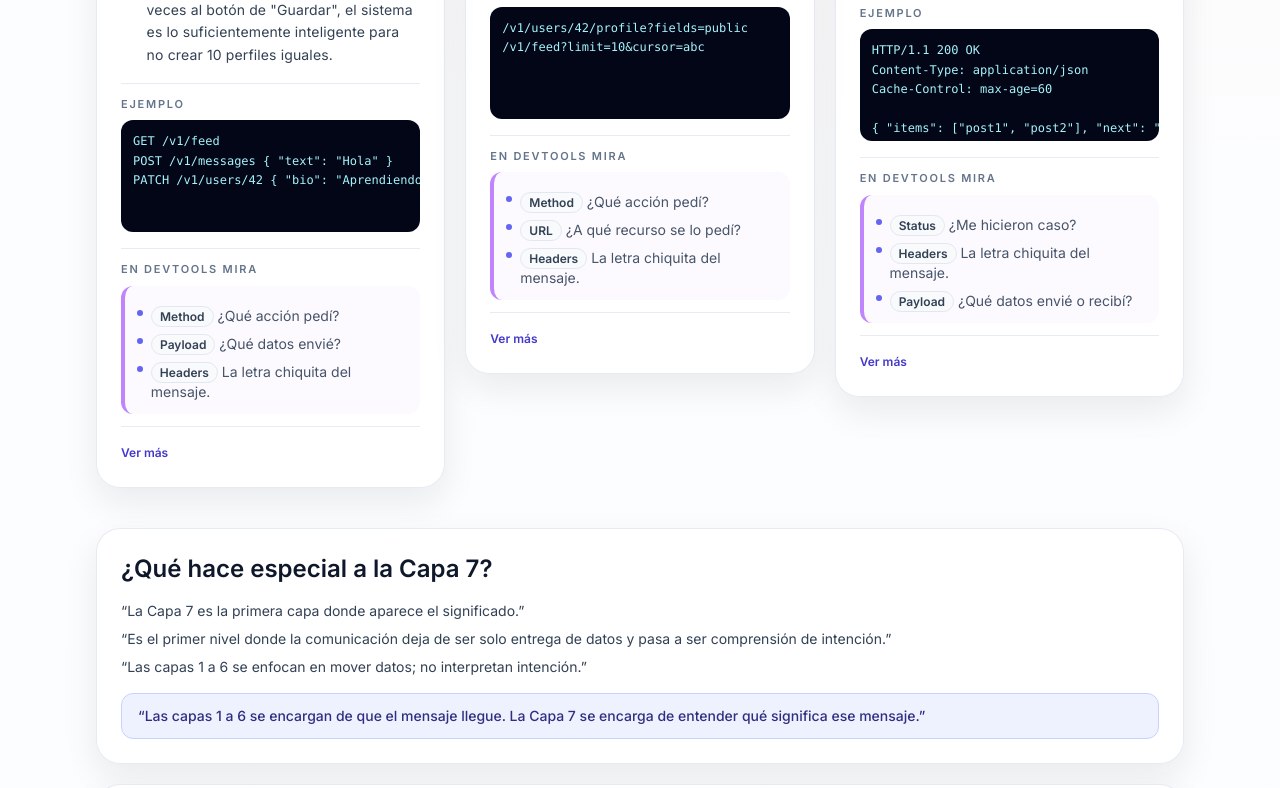
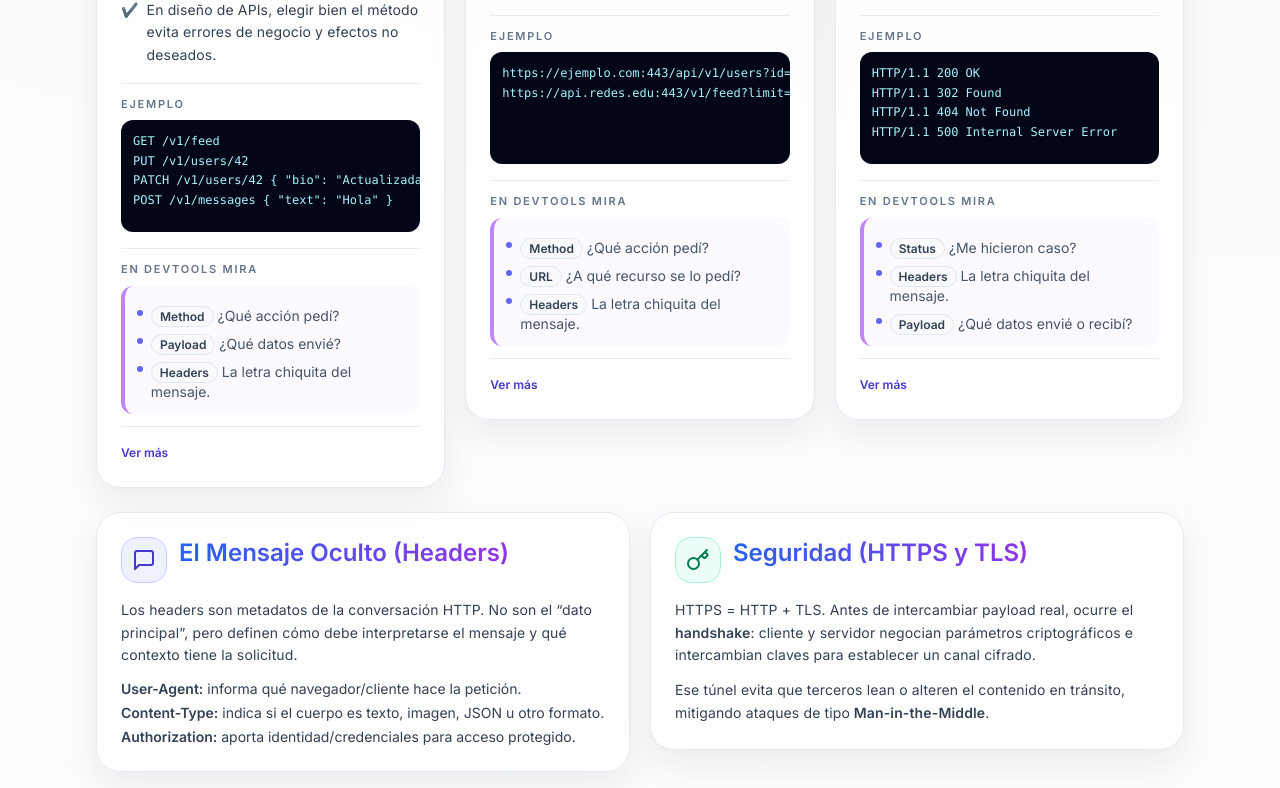
Before and after one commit to Kamolchig/capa-7-modelo-osi-demo, a React (Vite) app: page / in a window 1280 px wide. Shown: the part 4540-5328 px from the top of the page. Built offline with nearby package versions, Linux system fonts and the light colour scheme.

Commit message:
Setup FINAL3

```diff
--- a/src/components/Layer7DeepDive.jsx
+++ b/src/components/Layer7DeepDive.jsx
@@ -149,17 +149,19 @@ export default function Layer7DeepDive() {
             step={1}
             icon={<FileText className="h-6 w-6" />}
             title="Intención (método HTTP)"
-            idea={<><span className="font-semibold text-purple-600">GET</span> y <span className="font-semibold text-purple-600">POST</span> son verbos de la conversación. GET significa &quot;leer&quot; y POST significa &quot;escribir/crear&quot;.</>}
+            idea={<><span className="font-semibold text-purple-600">GET</span>, <span className="font-semibold text-purple-600">POST</span>, <span className="font-semibold text-purple-600">PUT</span> y <span className="font-semibold text-purple-600">PATCH</span> definen la intención real de la operación sobre el recurso.</>}
             badges={[
               { label: 'GET', className: 'rounded-full border border-purple-200 bg-purple-50 px-2 py-0.5 text-xs font-semibold text-purple-600' },
-              { label: 'POST', className: 'rounded-full border border-purple-200 bg-purple-50 px-2 py-0.5 text-xs font-semibold text-purple-600' }
+              { label: 'POST', className: 'rounded-full border border-purple-200 bg-purple-50 px-2 py-0.5 text-xs font-semibold text-purple-600' },
+              { label: 'PUT', className: 'rounded-full border border-purple-200 bg-purple-50 px-2 py-0.5 text-xs font-semibold text-purple-600' },
+              { label: 'PATCH', className: 'rounded-full border border-purple-200 bg-purple-50 px-2 py-0.5 text-xs font-semibold text-purple-600' }
             ]}
             bullets={[
-              '“Safe” significa que la acción no cambia datos: el botón de refrescar (GET) puede usarse muchas veces.',
-              '“Idempotente” significa que repetir la misma acción deja el mismo resultado final (como PUT/DELETE bien implementados).',
-              'Idempotente significa que si das 10 veces al botón de "Guardar", el sistema es lo suficientemente inteligente para no crear 10 perfiles iguales.'
+              'Idempotencia: GET y PUT son idempotentes (puedes repetirlos sin causar efectos secundarios extra), mientras que POST no lo es (cada click puede crear un duplicado).',
+              'PATCH actualiza solo un pedacito del recurso; PUT reemplaza el recurso completo.',
+              'En diseño de APIs, elegir bien el método evita errores de negocio y efectos no deseados.'
             ]}
-            example={`GET /v1/feed\nPOST /v1/messages { "text": "Hola" }\nPATCH /v1/users/42 { "bio": "Aprendiendo" }`}
+            example={`GET /v1/feed\nPUT /v1/users/42\nPATCH /v1/users/42 { "bio": "Actualizada" }\nPOST /v1/messages { "text": "Hola" }`}
             devtools={[
               { label: 'Method', description: '¿Qué acción pedí?' },
               { label: 'Payload', description: '¿Qué datos envié?' },
@@ -195,16 +197,16 @@ export default function Layer7DeepDive() {
             step={2}
             icon={<Link2 className="h-6 w-6" />}
             title="Recurso (URL y parámetros)"
-            idea={<><span className="font-semibold text-purple-600">URL</span> funciona como una dirección postal: la calle es el recurso y el número de departamento son los parámetros.</>}
+            idea={<>La <span className="font-semibold text-purple-600">URL</span> define exactamente a qué servidor, por qué canal y a qué recurso quieres acceder.</>}
             badges={[
-              { label: '/v1/users/42', className: 'rounded-full border border-slate-200 bg-slate-100 px-2 py-0.5 text-xs font-semibold text-slate-700' }
+              { label: 'https://ejemplo.com:443/api/v1/users?id=10', className: 'rounded-full border border-slate-200 bg-slate-100 px-2 py-0.5 text-xs font-semibold text-slate-700' }
             ]}
             bullets={[
-              'El path te dice sobre qué cosa trabajas (por ejemplo, /users/42).',
-              'La query afina cómo lo quieres recibir (por ejemplo, ?limit=10).',
-              'Versionar rutas (/v1) evita romper clientes cuando la app evoluciona.'
+              'Esquema: https (define el nivel de seguridad).',
+              'Host: ejemplo.com (apunta al servidor vía DNS) y puerto :443 (canal por defecto para HTTPS).',
+              'Path: /api/v1/users (jerarquía lógica de los datos) + Query String: ?id=10 (filtrar o buscar).'
             ]}
-            example={`/v1/users/42/profile?fields=public\n/v1/feed?limit=10&cursor=abc`}
+            example={`https://ejemplo.com:443/api/v1/users?id=10\nhttps://api.redes.edu:443/v1/feed?limit=10&cursor=abc`}
             devtools={[
               { label: 'Method', description: '¿Qué acción pedí?' },
               { label: 'URL', description: '¿A qué recurso se lo pedí?' },
@@ -253,18 +255,20 @@ export default function Layer7DeepDive() {
             step={3}
             icon={<MessageSquareText className="h-6 w-6" />}
             title="Significado (status + headers + payload)"
-            idea={<><span className="font-semibold text-purple-600">200 OK</span> es semáforo en verde; <span className="font-semibold text-purple-600">404</span> es una calle sin salida; y <span className="font-semibold text-purple-600">500</span> es que el puente se cayó.</>}
+            idea={<>El código de estado no es decoración: expresa la semántica de la respuesta del servidor en un rango bien definido.</>}
             badges={[
-              { label: '200 OK', className: 'rounded-full border border-purple-200 bg-purple-50 px-2 py-0.5 text-xs font-semibold text-purple-600' },
-              { label: '404', className: 'rounded-full border border-purple-200 bg-purple-50 px-2 py-0.5 text-xs font-semibold text-purple-600' },
-              { label: '500', className: 'rounded-full border border-purple-200 bg-purple-50 px-2 py-0.5 text-xs font-semibold text-purple-600' }
+              { label: '1xx', className: 'rounded-full border border-purple-200 bg-purple-50 px-2 py-0.5 text-xs font-semibold text-purple-600' },
+              { label: '2xx', className: 'rounded-full border border-purple-200 bg-purple-50 px-2 py-0.5 text-xs font-semibold text-purple-600' },
+              { label: '3xx', className: 'rounded-full border border-purple-200 bg-purple-50 px-2 py-0.5 text-xs font-semibold text-purple-600' },
+              { label: '4xx', className: 'rounded-full border border-purple-200 bg-purple-50 px-2 py-0.5 text-xs font-semibold text-purple-600' },
+              { label: '5xx', className: 'rounded-full border border-purple-200 bg-purple-50 px-2 py-0.5 text-xs font-semibold text-purple-600' }
             ]}
             bullets={[
-              'Status: te confirma si la solicitud fue aceptada o falló.',
-              'Headers: explican formato, caché y reglas de interpretación.',
-              'Un Status 200 es como un semáforo en verde; el 404 es una calle sin salida; y el 500 es que el puente se cayó.'
+              '1xx: informativos (el proceso continúa); 2xx: éxito (todo salió como se esperaba).',
+              '3xx: redirección (el recurso se movió o se sirve desde caché).',
+              '4xx: error del cliente (formato, autenticación o permisos); 5xx: error del servidor (falló backend).'
             ]}
-            example={`HTTP/1.1 200 OK\nContent-Type: application/json\nCache-Control: max-age=60\n\n{ "items": ["post1", "post2"], "next": "/v1/feed?cursor=def" }`}
+            example={`HTTP/1.1 200 OK\nHTTP/1.1 302 Found\nHTTP/1.1 404 Not Found\nHTTP/1.1 500 Internal Server Error`}
             devtools={[
               { label: 'Status', description: '¿Me hicieron caso?' },
               { label: 'Headers', description: 'La letra chiquita del mensaje.' },
@@ -288,6 +292,55 @@ export default function Layer7DeepDive() {
               </>
             }
           />
+        </Reveal>
+      </div>
+
+      <div className="mt-6 grid gap-5 lg:grid-cols-2">
+        <Reveal delay={0.14}>
+          <article className="card p-6 transition hover:ring-1 hover:ring-indigo-300">
+            <div className="flex items-start gap-3">
+              <div className="rounded-2xl border border-indigo-200 bg-indigo-50 p-2.5 text-indigo-700">
+                <MessageSquare className="h-6 w-6" />
+              </div>
+              <div>
+                <h3 className="bg-gradient-to-r from-blue-600 to-purple-600 bg-clip-text text-2xl font-semibold text-transparent">
+                  El Mensaje Oculto (Headers)
+                </h3>
+              </div>
+            </div>
+            <p className="mt-4 text-sm leading-relaxed tracking-[0.01em] text-slate-700">
+              Los headers son metadatos de la conversación HTTP. No son el “dato principal”, pero definen cómo debe
+              interpretarse el mensaje y qué contexto tiene la solicitud.
+            </p>
+            <ul className="mt-3 space-y-1 text-sm text-slate-700">
+              <li><span className="font-semibold">User-Agent:</span> informa qué navegador/cliente hace la petición.</li>
+              <li><span className="font-semibold">Content-Type:</span> indica si el cuerpo es texto, imagen, JSON u otro formato.</li>
+              <li><span className="font-semibold">Authorization:</span> aporta identidad/credenciales para acceso protegido.</li>
+            </ul>
+          </article>
+        </Reveal>
+
+        <Reveal delay={0.18}>
+          <article className="card p-6 transition hover:ring-1 hover:ring-indigo-300">
+            <div className="flex items-start gap-3">
+              <div className="rounded-2xl border border-emerald-200 bg-emerald-50 p-2.5 text-emerald-700">
+                <Key className="h-6 w-6" />
+              </div>
+              <div>
+                <h3 className="bg-gradient-to-r from-blue-600 to-purple-600 bg-clip-text text-2xl font-semibold text-transparent">
+                  Seguridad (HTTPS y TLS)
+                </h3>
+              </div>
+            </div>
+            <p className="mt-4 text-sm leading-relaxed tracking-[0.01em] text-slate-700">
+              HTTPS = HTTP + TLS. Antes de intercambiar payload real, ocurre el <span className="font-semibold">handshake</span>:
+              cliente y servidor negocian parámetros criptográficos e intercambian claves para establecer un canal cifrado.
+            </p>
+            <p className="mt-3 text-sm leading-relaxed tracking-[0.01em] text-slate-700">
+              Ese túnel evita que terceros lean o alteren el contenido en tránsito, mitigando ataques de tipo
+              <span className="font-semibold"> Man-in-the-Middle</span>.
+            </p>
+          </article>
         </Reveal>
       </div>
 
```
